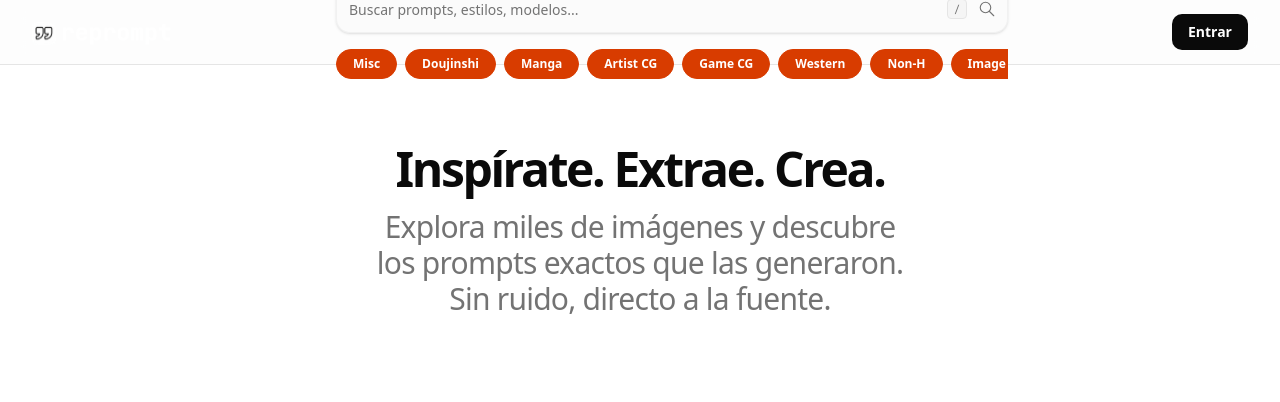
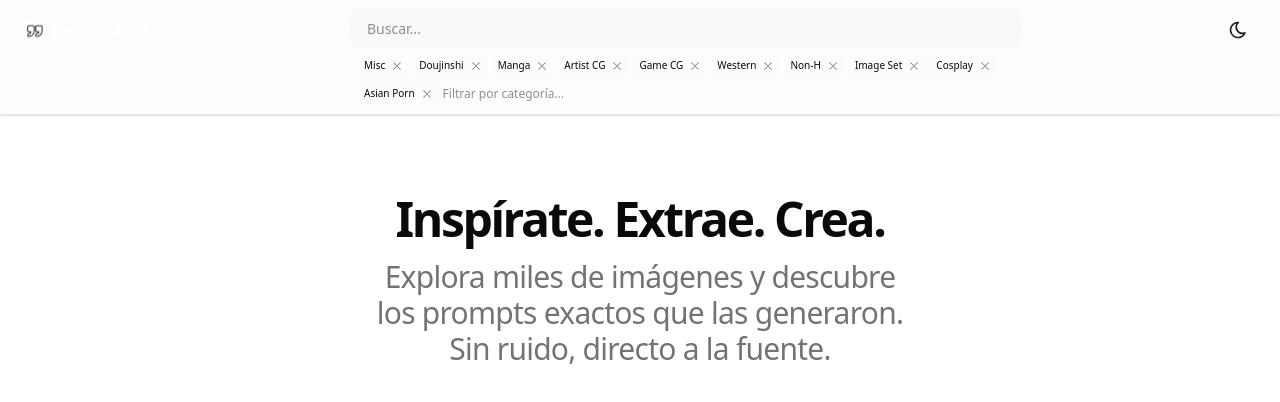
Before and after one commit to trosdesuru/reprompt-studio, a Next.js app in the folder frontend/: page / in a window 1280 px wide. Shown: the top 402 px of the page. Built offline with nearby package versions, Linux system fonts and the light colour scheme; no server answers.

Commit message:
updated filters

```diff
--- a/frontend/src/system/molecules/SearchCategorySelector.tsx
+++ b/frontend/src/system/molecules/SearchCategorySelector.tsx
@@ -1,5 +1,4 @@
 "use client";
-
 import * as React from "react";
 import { EH_CATEGORIES } from "@/src/constants/filters";
 import {
@@ -15,79 +14,53 @@ import {
   useComboboxAnchor,
 } from "@/components/ui/combobox";
 
-interface SearchCategorySelectorProps {
+interface Props {
   activeCategories: Record<string, boolean>;
-  onToggleCategory: (id: string) => void;
+  onToggle: (id: string) => void;
 }
 
-export function SearchCategorySelector({
-  activeCategories,
-  onToggleCategory,
-}: SearchCategorySelectorProps) {
+export function SearchCategorySelector({ activeCategories, onToggle }: Props) {
   const anchor = useComboboxAnchor();
 
-  // 1. Traducir el diccionario { misc: true } a ["Misc"] [cite: 288, 485]
-  const selectedLabels = React.useMemo(() => {
-    return EH_CATEGORIES.filter((cat) => activeCategories[cat.id]).map((cat) => cat.label);
-  }, [activeCategories]);
-
-  // 2. Traducir el cambio de Shadcn a nuestra función toggleCategory [cite: 485]
-  const handleValueChange = (newValues: string[]) => {
-    EH_CATEGORIES.forEach((cat) => {
-      const isCurrentlyActive = activeCategories[cat.id];
-      const isNowSelected = newValues.includes(cat.label);
-
-      if (isCurrentlyActive !== isNowSelected) {
-        onToggleCategory(cat.id);
-      }
-    });
-  };
+  // Convertimos el objeto de estado a array para el componente
+  const selectedValues = React.useMemo(
+    () => EH_CATEGORIES.filter((c) => activeCategories[c.id]).map((c) => c.label),
+    [activeCategories],
+  );
 
   return (
     <Combobox
       multiple
-      autoHighlight
       items={EH_CATEGORIES.map((c) => c.label)}
-      value={selectedLabels}
-      onValueChange={handleValueChange}
+      value={selectedValues}
+      onValueChange={(labels) => {
+        // Lógica para sincronizar con tu store de Zustand
+        EH_CATEGORIES.forEach((c) => {
+          const isActive = activeCategories[c.id];
+          const shouldBeActive = labels.includes(c.label);
+          if (isActive !== shouldBeActive) onToggle(c.id);
+        });
+      }}
     >
-      <ComboboxChips
-        ref={anchor}
-        className="h-full border-border/50 bg-transparent hover:bg-muted/50 transition-colors rounded-l-lg rounded-r-none border-r max-w-200px overflow-hidden"
-      >
+      <ComboboxChips ref={anchor} className="w-full border-none bg-transparent p-0 min-h-32px">
         <ComboboxValue>
           {(values) => (
-            <React.Fragment>
+            <div className="flex flex-wrap gap-1">
               {values.map((value: string) => (
-                <ComboboxChip
-                  key={value}
-                  className="bg-(--accent-color)/10 text-(--accent-color) border-(--accent-color)/20 text-[10px] uppercase font-bold"
-                >
+                <ComboboxChip key={value} className="text-[10px] h-6 bg-accent/20 border-accent/30">
                   {value}
                 </ComboboxChip>
               ))}
-              <ComboboxChipsInput
-                placeholder="Filtrar..."
-                className="text-xs placeholder:text-muted-foreground"
-              />
-            </React.Fragment>
+              <ComboboxChipsInput placeholder="Filtrar por categoría..." className="text-xs" />
+            </div>
           )}
         </ComboboxValue>
       </ComboboxChips>
-      <ComboboxContent
-        anchor={anchor}
-        className="z-50 bg-background border border-border shadow-xl rounded-lg"
-      >
-        <ComboboxEmpty className="text-xs font-mono p-4 text-muted-foreground">
-          No hay categorías.
-        </ComboboxEmpty>
-        <ComboboxList className="custom-scrollbar max-h-60">
+      <ComboboxContent anchor={anchor} className="z-100">
+        <ComboboxEmpty>No hay resultados.</ComboboxEmpty>
+        <ComboboxList>
           {(item) => (
-            <ComboboxItem
-              key={item}
-              value={item}
-              className="text-xs font-medium hover:bg-muted cursor-pointer"
-            >
+            <ComboboxItem key={item} value={item} className="text-xs">
               {item}
             </ComboboxItem>
           )}
--- a/frontend/src/system/organisms/Layout/Navbar/Navbar.tsx
+++ b/frontend/src/system/organisms/Layout/Navbar/Navbar.tsx
@@ -1,101 +1,36 @@
+// frontend/src/system/organisms/Layout/Navbar/Navbar.tsx
 "use client";
 
-import { useState } from "react";
-import Link from "next/link";
-import Image from "next/image";
 import { NavbarSearch } from "./NavbarSearch";
-import { NotificationDropdown } from "./NotificationDropdown";
 import { UserDropdown } from "./UserDropdown";
-import { useAuthStore } from "@/src/store/authStore";
-import { IconWand, IconArchive, IconMenu2, IconX } from "@tabler/icons-react";
+import { useTheme } from "@/src/utils/hooks/useTheme";
+import { IconSun, IconMoon } from "@tabler/icons-react";
 
 export function Navbar() {
-  const { user } = useAuthStore();
-  // 🟢 CORRECCIÓN: Restaurado el estado del menú móvil
-  const [isMobileMenuOpen, setIsMobileMenuOpen] = useState(false);
+  const { isDark, toggleTheme } = useTheme();
 
   return (
-    <nav className="sticky top-0 z-50 w-full bg-background/80 backdrop-blur-md border-b border-border transition-colors">
-      <div className="flex items-center justify-between h-16 px-4 md:px-8 gap-4 max-w-1600px mx-auto">
-        {/* 1. LOGO */}
-        <Link href="/" className="shrink-0">
-          <Image src="/logo-brand.svg" alt="Logo" width={140} height={35} priority />
-        </Link>
-
-        {/* 2. BUSCADOR (Solo Desktop) */}
-        <div className="hidden md:flex flex-1 max-w-2xl">
-          <NavbarSearch />
+    <nav className="sticky top-0 z-50 w-full bg-background/80 backdrop-blur-md border-b border-border shadow-sm">
+      <div className="max-w-1600px mx-auto px-4 md:px-6 py-2 flex items-start gap-4">
+        {/* Logo - Alineado arriba */}
+        <div className="pt-2 shrink-0">
+          <img src="/logo-brand.svg" className="w-32" alt="Logo" />
         </div>
 
-        {/* 3. ACCIONES DERECHA */}
-        <div className="flex items-center gap-2 md:gap-4">
-          {user ? (
-            <>
-              {/* Botones exclusivos de Desktop */}
-              <div className="hidden md:flex items-center gap-2">
-                <Link
-                  href="/reprompt"
-                  className="flex items-center gap-2 px-4 py-2 bg-foreground text-background rounded-lg text-sm font-bold hover:opacity-90 transition-opacity"
-                >
-                  <IconWand size={18} /> Reprompt Studio
-                </Link>
-                <Link
-                  href="/studio"
-                  className="p-2 text-muted-foreground hover:text-foreground transition-colors"
-                  title="Mi Estudio"
-                >
-                  <IconArchive size={22} />
-                </Link>
-              </div>
+        {/* Buscador y Filtros - Contenedor Central Dinámico */}
+        <div className="flex-1 flex flex-col gap-2">
+          <NavbarSearch />
+          {/* El NavbarSearch ahora contiene el Combobox debajo del input */}
+        </div>
 
-              {/* Siempre visibles (Notificaciones y Menú Usuario) */}
-              <NotificationDropdown />
-              <UserDropdown />
-
-              {/* Toggle Menú Móvil */}
-              <button
-                className="md:hidden p-2 text-foreground hover:bg-muted rounded-md transition-colors"
-                onClick={() => setIsMobileMenuOpen(!isMobileMenuOpen)}
-                aria-label="Abrir menú"
-              >
-                {isMobileMenuOpen ? <IconX size={24} /> : <IconMenu2 size={24} />}
-              </button>
-            </>
-          ) : (
-            <Link
-              href="/login"
-              className="text-sm font-bold px-4 py-2 bg-foreground text-background rounded-lg hover:opacity-90"
-            >
-              Entrar
-            </Link>
-          )}
+        {/* Acciones Derecha */}
+        <div className="flex items-center gap-3 pt-1">
+          <button onClick={toggleTheme} className="p-2 hover:bg-muted rounded-full">
+            {isDark ? <IconSun size={20} /> : <IconMoon size={20} />}
+          </button>
+          <UserDropdown />
         </div>
       </div>
-
-      {/* 4. MENÚ HAMBURGUESA (Móvil) */}
-      {isMobileMenuOpen && user && (
-        <div className="md:hidden absolute top-16 left-0 w-full bg-background border-b border-border shadow-2xl p-4 flex flex-col gap-4 animate-in slide-in-from-top-2 z-50">
-          {/* El buscador inyectado en la vista móvil */}
-          <NavbarSearch />
-
-          <div className="flex flex-col gap-2 pt-2 border-t border-border/50">
-            <Link
-              href="/reprompt"
-              className="flex items-center gap-3 p-3 rounded-md hover:bg-muted font-bold text-sm text-foreground transition-colors"
-              onClick={() => setIsMobileMenuOpen(false)}
-            >
-              <IconWand size={20} /> Reprompt Studio
-            </Link>
-            <Link
-              href="/studio"
-              className="flex items-center gap-3 p-3 rounded-md hover:bg-muted font-bold text-sm text-foreground transition-colors"
-              onClick={() => setIsMobileMenuOpen(false)}
-            >
-              <IconArchive size={20} /> Mi Estudio
-            </Link>
-          </div>
-        </div>
-      )}
     </nav>
   );
 }
--- a/frontend/src/system/organisms/Layout/Navbar/NavbarSearch.tsx
+++ b/frontend/src/system/organisms/Layout/Navbar/NavbarSearch.tsx
@@ -1,28 +1,26 @@
-"use client";
-
+// frontend/src/system/organisms/Layout/Navbar/NavbarSearch.tsx
+import { SearchCategorySelector } from "@/src/system/molecules/SearchCategorySelector";
 import { useSearch } from "@/src/features/search/hooks/useSearch";
-import { SearchTextInput } from "@/src/system/molecules/SearchTextInput";
-import { FilterBar } from "@/src/system/molecules/FilterBar";
 
 export function NavbarSearch() {
-  const { query, setQuery, handleSearch, isLoading, activeCategories, toggleCategory } =
-    useSearch();
+  const { query, setQuery, handleSearch, activeCategories, toggleCategory } = useSearch();
 
   return (
-    <div className="w-full flex flex-col items-center">
-      {/* Buscador Superior */}
-      <form
-        onSubmit={(e) => {
-          e.preventDefault();
-          handleSearch(e);
-        }}
-        className="w-full flex items-center bg-muted/30 focus-within:bg-background focus-within:ring-1 focus-within:ring-border rounded-xl border border-border/50 transition-all h-12 shadow-sm"
-      >
-        <SearchTextInput query={query} isLoading={isLoading} onChange={setQuery} />
+    <div className="w-full max-w-2xl mx-auto flex flex-col gap-1.5">
+      {/* Input de Búsqueda */}
+      <form onSubmit={handleSearch} className="relative">
+        <input
+          value={query}
+          onChange={(e) => setQuery(e.target.value)}
+          className="w-full h-10 bg-muted/50 rounded-lg px-4 text-sm border border-transparent focus:border-accent outline-none"
+          placeholder="Buscar..."
+        />
       </form>
 
-      {/* Filtros Inferiores */}
-      <FilterBar activeCategories={activeCategories} onToggle={toggleCategory} />
+      {/* El componente que querías mantener debajo */}
+      <div className="px-1">
+        <SearchCategorySelector activeCategories={activeCategories} onToggle={toggleCategory} />
+      </div>
     </div>
   );
 }
```
Also changed, not shown: 1 other file (tests, documents, lock files or other folders).
